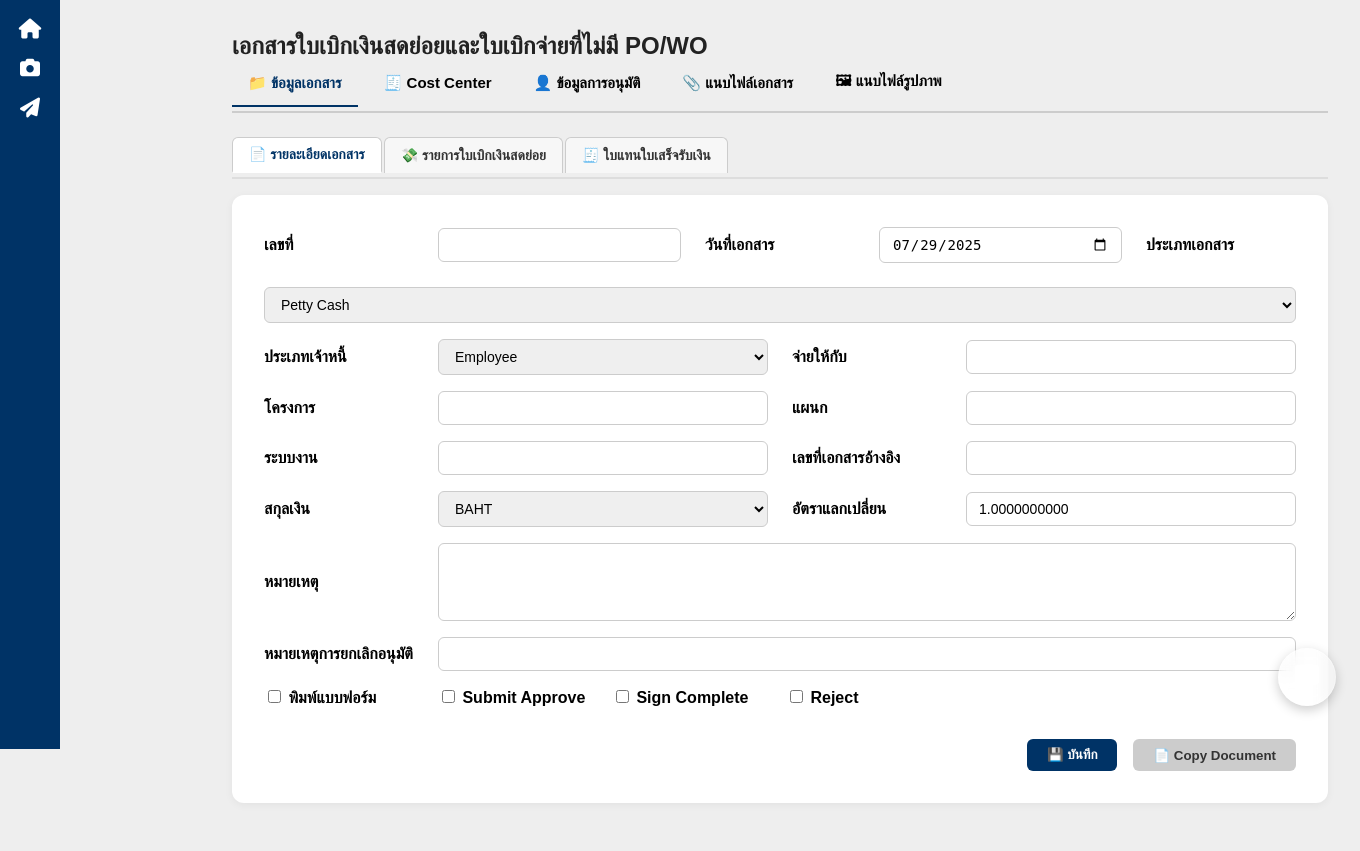
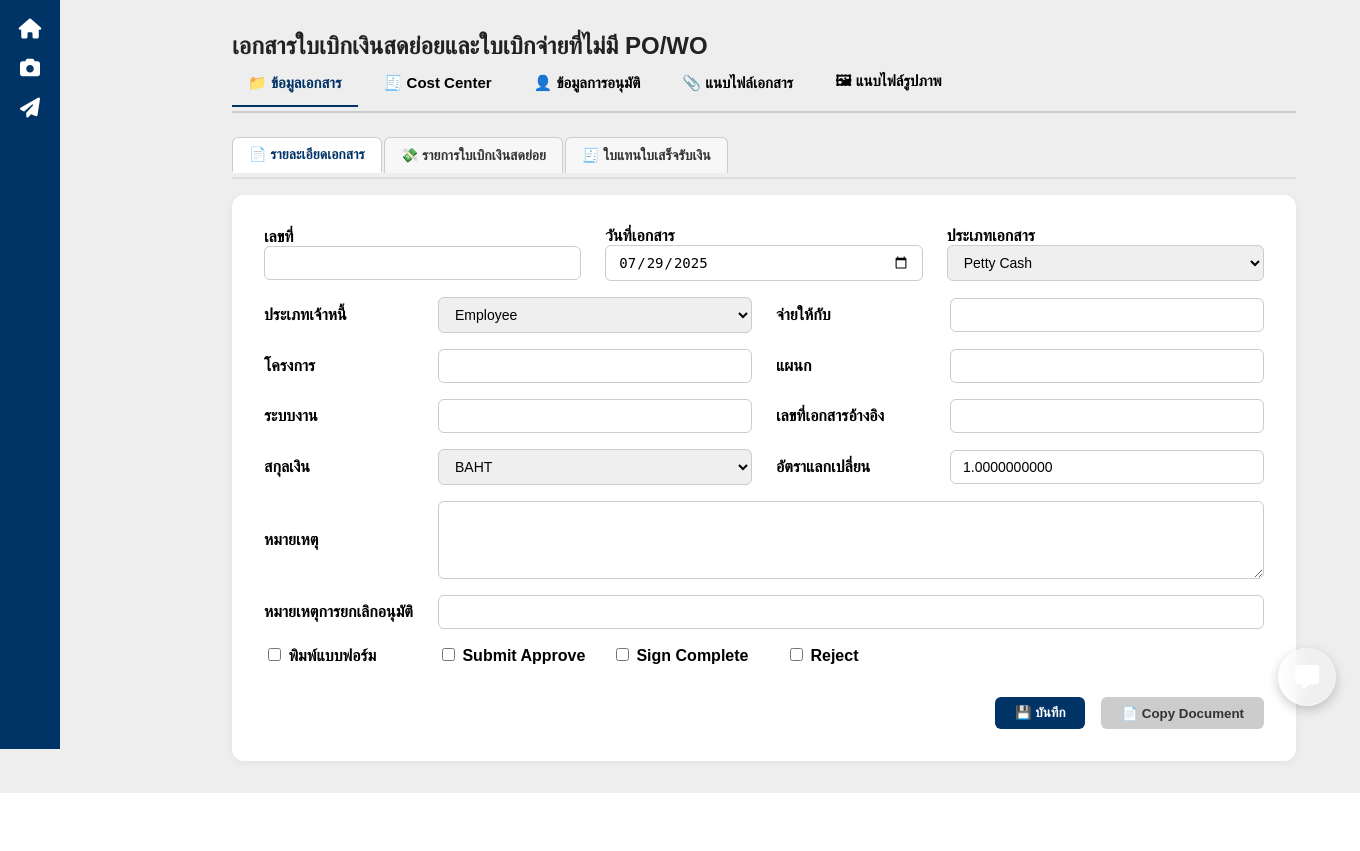
Before and after one commit to wjnaaa/Web_UI_ver1, a Flask app: page /of/petty-cash in a window 1360 px wide. Shown: the part 70-921 px from the top of the page. After the commit the page ends 863 px from the top, so only its background shows below. Run offline with Flask 3, Linux system fonts and the light colour scheme.

Commit message:
Web_UI_Newpettyv.1

```diff
--- a/app/static/js/alljson.js
+++ b/app/static/js/alljava.js
@@ -53,7 +53,7 @@ document.addEventListener("DOMContentLoaded", () => {
     const returnDateRow = document.getElementById("return_date_row");
 
     if (returnDateRow) {
-      if (docType === "advance" || docType === "clear_advance") {
+      if (docType === "advance") {
         returnDateRow.style.display = "flex";
       } else {
         returnDateRow.style.display = "none";
@@ -84,11 +84,12 @@ document.addEventListener("DOMContentLoaded", () => {
     const subTabs = document.querySelectorAll(".sub-tab-content");
     const subButtons = document.querySelectorAll(".sub-tab-button");
 
-    subTabs.forEach(tab => tab.style.display = "none");
-    subButtons.forEach(b => b.classList.remove("active"));
+    subTabs.forEach(tab => tab.style.display = "none");            // ซ่อนทุก sub-tab
+  subButtons.forEach(b => b.classList.remove("active"));         // ลบ class active
 
-    document.getElementById(`subtab-${tabId}`).style.display = "block";
-    btn.classList.add("active");
+  document.getElementById(`subtab-${tabId}`).style.display = "block";
+  // แสดง sub-tab ที่เลือก
+  btn.classList.add("active");                                   // ใส่ class active ให้ปุ่ม
   };
 
   // ✅ split-table resizer (approve.html)
--- a/app/static/of.css
+++ b/app/static/of.css
@@ -1,15 +1,6 @@
 .content {
 margin-left: 80px;  /* ✅ ขยับเนื้อหาหลบ sidebar ซ้าย 80px */
 padding: 2rem;      /* เว้นช่องภายใน content ทั้ง 4 ด้าน 2rem (32px) */
-}
-
-.form-wrapper {
-background: white;                /* พื้นหลังสีขาว */
-padding: 2rem;                    /* เว้นขอบใน 2rem (32px) */
-border-radius: 12px;              /* มุมกล่องโค้ง 12px */
-max-width: 1100px;                /* กำหนดความกว้างสูงสุดไม่เกิน 1100px */
-margin: 1rem auto;                /* margin บน-ล่าง 1rem, ซ้าย-ขวา auto = จัดกลาง */
-box-shadow: 0 2px 8px rgba(0,0,0,0.05);  /* เงาจางๆ ด้านล่าง */
 }
 
 .form-title {
@@ -47,6 +38,13 @@ font-size: 14px;          /* ขนาดตัวอักษรปานกล
 .form-row textarea {
 resize: vertical;         /* ยอมให้ปรับขนาดเฉพาะแนวตั้ง */
 min-height: 60px;         /* ความสูงขั้นต่ำ 60px */
+}
+
+.form-group {
+  display: flex;
+  flex-direction: column;   /* label อยู่บน input */
+  flex: 1;
+  min-width: 200px;         /* ป้องกันแคบเกิน */
 }
 
 .search-box {
@@ -191,9 +189,9 @@ border-bottom: 2px solid #003366; /* เส้นใต้สีกรม */
 
 .sub-tab-content {
   background-color: white;
-  border: 1px solid #ccc;
-  border-top: none;               /* ไม่มีขอบบน เพื่อแนบกับปุ่ม */
-  border-radius: 0 0 6px 6px;     /* โค้งเฉพาะมุมล่าง */
-  padding: 1rem;
-  box-shadow: 0 2px 6px rgba(0, 0, 0, 0.05);
+  width: 1000px;                  /* กำหนดความกว้างคงที่ */
+  padding: 2rem;                    /* เว้นขอบใน 2rem (32px) */
+  border-radius: 12px;              /* มุมกล่องโค้ง 12px */
+  max-width: 1100px;                /* กำหนดความกว้างสูงสุดไม่เกิน 1100px */
+  box-shadow: 0 2px 8px rgba(0, 0, 0, 0.05);
 }
--- a/app/templates/of_petty_cash.html
+++ b/app/templates/of_petty_cash.html
@@ -6,11 +6,11 @@
 
 <!-- ✅ Tab Menu หลัก -->
 <div class="tab-header">
-  <button class="tab-button active" onclick="showTab('doc')">📁 ข้อมูลเอกสาร</button>
-  <button class="tab-button" onclick="showTab('cost')">🧾 Cost Center</button>
-  <button class="tab-button" onclick="showTab('approve')">👤 ข้อมูลการอนุมัติ</button>
-  <button class="tab-button" onclick="showTab('file')">📎 แนบไฟล์เอกสาร</button>
-  <button class="tab-button" onclick="showTab('image')">🖼 แนบไฟล์รูปภาพ</button>
+  <button class="tab-button active" onclick="showTab('doc', this)">📁 ข้อมูลเอกสาร</button>
+  <button class="tab-button" onclick="showTab('cost', this)">🧾 Cost Center</button>
+  <button class="tab-button" onclick="showTab('approve', this)">👤 ข้อมูลการอนุมัติ</button>
+  <button class="tab-button" onclick="showTab('file', this)">📎 แนบไฟล์เอกสาร</button>
+  <button class="tab-button" onclick="showTab('image', this)">🖼 แนบไฟล์รูปภาพ</button>
 </div>
 
 <!-- ✅ Tab: ข้อมูลเอกสาร -->
@@ -24,15 +24,19 @@
   </div>
 
   <!-- ✅ SubTab 1: รายละเอียดเอกสาร -->
-<div>
-    <form class="form-wrapper">
+  <div class="sub-tab-content" id="subtab-doc-detail" style="display: block;">
       <div class="form-row">
+          <div class="form-group">
             <label>เลขที่</label>
             <input type="text" name="doc_no" />
+          </div>
 
+          <div class="form-group">
             <label>วันที่เอกสาร</label>
             <input type="date" name="doc_date" value="2025-07-29" />
+          </div>
 
+          <div class="form-group">
             <label>ประเภทเอกสาร</label>
             <select name="doc_type" id="doc_type_select" onchange="toggleReturnDate()">
               <option value="petty_cash">Petty Cash</option>
@@ -40,6 +44,7 @@
               <option value="clear_advance">Clear Advance</option>
               <option value="other">Other</option>
             </select>
+          </div>
       </div>
 
       <div class="form-row" id="return_date_row" style="display: none;">
@@ -108,16 +113,12 @@
 
   <!-- ✅ SubTab 2: รายการใบเบิกเงินสดย่อย -->
   <div class="sub-tab-content" id="subtab-doc-expense" style="display: none;">
-    <div class="form-wrapper">
       <p>💸 รายการใบเบิกเงินสดย่อยจะอยู่ตรงนี้ เช่น ตารางที่มี Amount, VAT ฯลฯ</p>
-    </div>
   </div>
 
   <!-- ✅ SubTab 3: ใบแทนใบเสร็จรับเงิน -->
   <div class="sub-tab-content" id="subtab-doc-receipt" style="display: none;">
-    <div class="form-wrapper">
       <p>🧾 ใบแทนใบเสร็จรับเงินอยู่ตรงนี้ เช่น Vendor, Description, Amount ฯลฯ</p>
-    </div>
   </div>
 </div>
 
@@ -140,4 +141,7 @@
 <div class="tab-content" id="tab-image" style="display: none;">
   <p>🖼 แนบไฟล์รูปภาพได้ที่นี่</p>
 </div>
+
+  <!-- ✅ JS -->
+  <script src="{{ url_for('static', filename='js/alljava.js') }}"></script>
 {% endblock %}
```
Lines whose indentation alone changed are shown as unchanged.
